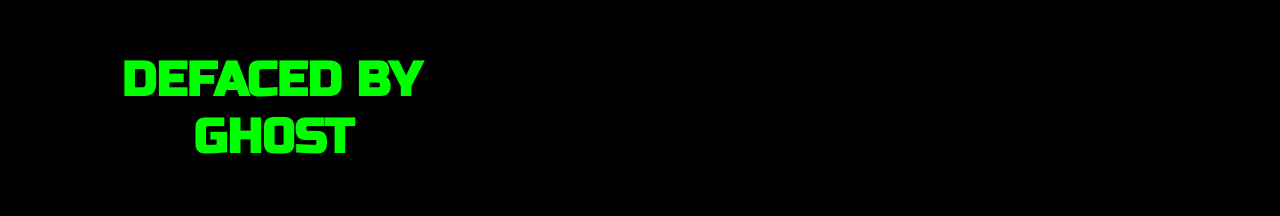
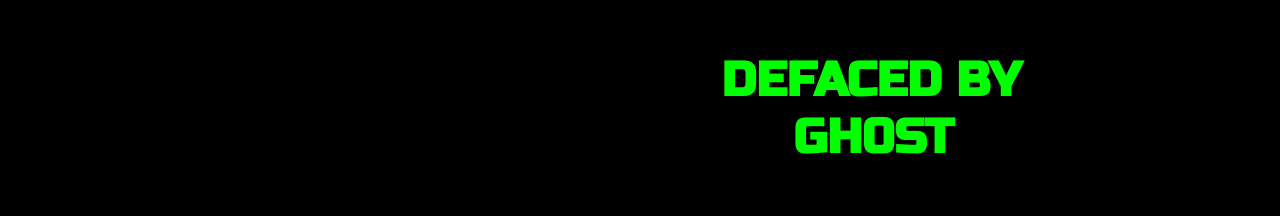
Before and after one commit to GH0STH4CKER/DefacePage, a plain HTML site: page index.html in a window 1280 px wide. Shown: the part 291-507 px from the top of the page. Drawn offline with Linux system fonts and the light colour scheme.

Commit message:
Update index.html

```diff
--- a/index.html
+++ b/index.html
@@ -21,6 +21,8 @@
             text-transform: uppercase;
             font-weight: bold;
             animation: blink 1s infinite;
+	    margin-left: 600px;
+	    z-index: 99;
         }
 
         .asciiart {
```
